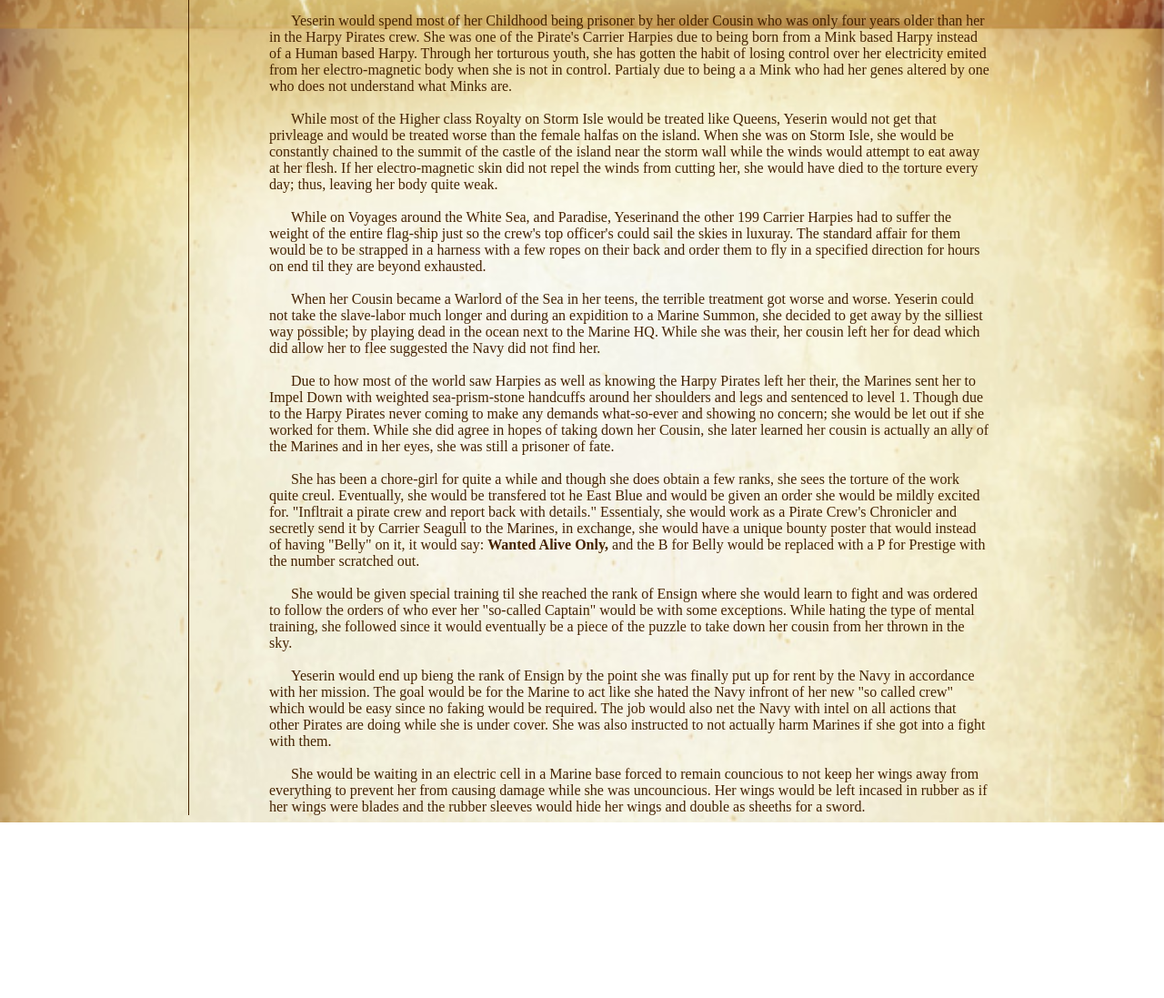
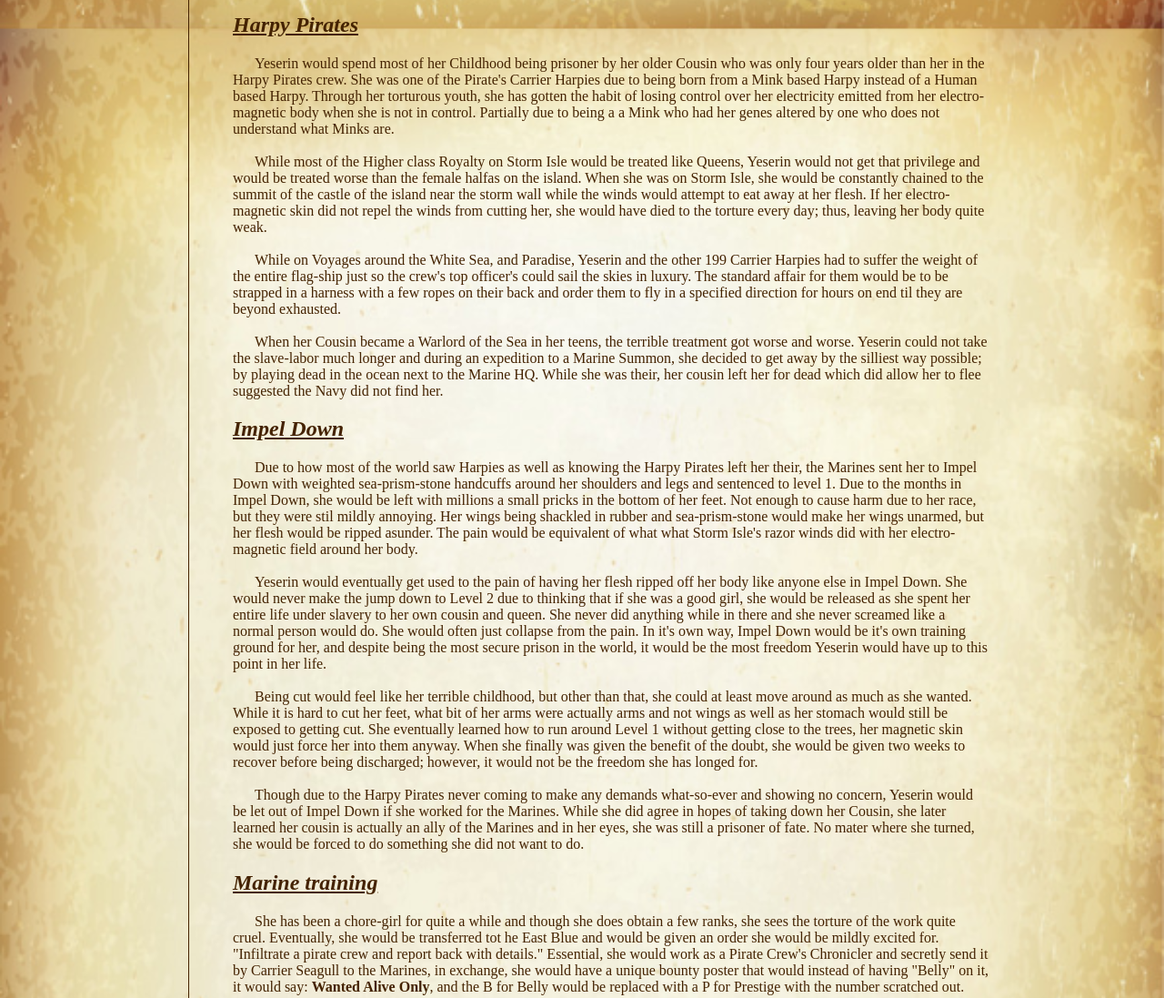
Before and after one commit to MECHDRAGON777/mechdragon777.github.io, a plain HTML site: page Role-play_Bios/One-Piece/Yeserin.html in a window 1280 px wide. Shown: the part 1780-2877 px from the top of the page at 91% size. Before the commit the page ends 2684 px from the top, so only its background shows below. Drawn offline with Linux system fonts and the light colour scheme.

Commit message:
Update Yeserin.html
Updated the Impel Down segment of the backstory.

```diff
--- a/Role-play_Bios/One-Piece/Yeserin.html
+++ b/Role-play_Bios/One-Piece/Yeserin.html
@@ -174,23 +174,30 @@
 		<hr>
 		<div class="indent">
 			<h1>BACKSTORY</h1>
-			<div class="tab" style="text-indent: 24px;">Yeserin would spend most of her Childhood being prisoner by her older Cousin who was only four years older than her in the Harpy Pirates crew. She was one of the Pirate's Carrier Harpies due to being born from a Mink based Harpy instead of a Human based Harpy. Through her torturous youth, she has gotten the habit of losing control over her electricity emited from her electro-magnetic body when she is not in control. Partialy due to being a a Mink who had her genes altered by one who does not understand what Minks are.</div>
+			<h2><u><em>Harpy Pirates</em></u></h2>
+			<div style="text-indent: 24px;">Yeserin would spend most of her Childhood being prisoner by her older Cousin who was only four years older than her in the Harpy Pirates crew. She was one of the Pirate's Carrier Harpies due to being born from a Mink based Harpy instead of a Human based Harpy. Through her torturous youth, she has gotten the habit of losing control over her electricity emitted from her electro-magnetic body when she is not in control. Partially due to being a a Mink who had her genes altered by one who does not understand what Minks are.</div>
 			<br>
-			<div class="tab" style="text-indent: 24px;">While most of the Higher class Royalty on Storm Isle would be treated like Queens, Yeserin would not get that privleage and would be treated worse than the female halfas on the island. When she was on Storm Isle, she would be constantly chained to the summit of the castle of the island near the storm wall while the winds would attempt to eat away at her flesh. If her electro-magnetic skin did not repel the winds from cutting her, she would have died to the torture every day; thus, leaving her body quite weak.</div>
+			<div style="text-indent: 24px;">While most of the Higher class Royalty on Storm Isle would be treated like Queens, Yeserin would not get that privilege and would be treated worse than the female halfas on the island. When she was on Storm Isle, she would be constantly chained to the summit of the castle of the island near the storm wall while the winds would attempt to eat away at her flesh. If her electro-magnetic skin did not repel the winds from cutting her, she would have died to the torture every day; thus, leaving her body quite weak.</div>
 			<br>
-			<div class="tab" style="text-indent: 24px;">While on Voyages around the White Sea, and Paradise, Yeserinand the other 199 Carrier Harpies had to suffer the weight of the entire flag-ship just so the crew's top officer's could sail the skies in luxuray. The standard affair for them would be to be strapped in a harness with a few ropes on their back and order them to fly in a specified direction for hours on end til they are beyond exhausted.</div>
+			<div style="text-indent: 24px;">While on Voyages around the White Sea, and Paradise, Yeserin and the other 199 Carrier Harpies had to suffer the weight of the entire flag-ship just so the crew's top officer's could sail the skies in luxury. The standard affair for them would be to be strapped in a harness with a few ropes on their back and order them to fly in a specified direction for hours on end til they are beyond exhausted.</div>
 			<br>
-			<div class="tab" style="text-indent: 24px;">When her Cousin became a Warlord of the Sea in her teens, the terrible treatment got worse and worse. Yeserin could not take the slave-labor much longer and during an expidition to a Marine Summon, she decided to get away by the silliest way possible; by playing dead in the ocean next to the Marine HQ. While she was their, her cousin left her for dead which did allow her to flee suggested the Navy did not find her.</div>
+			<div style="text-indent: 24px;">When her Cousin became a Warlord of the Sea in her teens, the terrible treatment got worse and worse. Yeserin could not take the slave-labor much longer and during an expedition to a Marine Summon, she decided to get away by the silliest way possible; by playing dead in the ocean next to the Marine HQ. While she was their, her cousin left her for dead which did allow her to flee suggested the Navy did not find her.</div>
+			<h2><u><em>Impel Down</em></u></h2>
+			<div style="text-indent: 24px;">Due to how most of the world saw Harpies as well as knowing the Harpy Pirates left her their, the Marines sent her to Impel Down with weighted sea-prism-stone handcuffs around her shoulders and legs and sentenced to level 1. Due to the months in Impel Down, she would be left with millions a small pricks in the bottom of her feet. Not enough to cause harm due to her race, but they were stil mildly annoying. Her wings being shackled in rubber and sea-prism-stone would make her wings unarmed, but her flesh would be ripped asunder. The pain would be equivalent of what what Storm Isle's razor winds did with her electro-magnetic field around her body.</div>
 			<br>
-			<div class="tab" style="text-indent: 24px;">Due to how most of the world saw Harpies as well as knowing the Harpy Pirates left her their, the Marines sent her to Impel Down with weighted sea-prism-stone handcuffs around her shoulders and legs and sentenced to level 1. Though due to the Harpy Pirates never coming to make any demands what-so-ever and showing no concern; she would be let out if she worked for them. While she did agree in hopes of taking down her Cousin, she later learned her cousin is actually an ally of the Marines and in her eyes, she was still a prisoner of fate.</div>
+			<div style="text-indent: 24px;">Yeserin would eventually get used to the pain of having her flesh ripped off her body like anyone else in Impel Down. She would never make the jump down to Level 2 due to thinking that if she was a good girl, she would be released as she spent her entire life under slavery to her own cousin and queen. She never did anything while in there and she never screamed like a normal person would do. She would often just collapse from the pain. In it's own way, Impel Down would be it's own training ground for her, and despite being the most secure prison in the world, it would be the most freedom Yeserin would have up to this point in her life.</div>
 			<br>
-			<div class="tab" style="text-indent: 24px;">She has been a chore-girl for quite a while and though she does obtain a few ranks, she sees the torture of the work quite creul. Eventually, she would be transfered tot he East Blue and would be given an order she would be mildly excited for. "Infltrait a pirate crew and report back with details." Essentialy, she would work as a Pirate Crew's Chronicler and secretly send it by Carrier Seagull to the Marines, in exchange, she would have a unique bounty poster that would instead of having "Belly" on it, it would say: <strong>Wanted Alive Only,</strong> and the B for Belly would be replaced with a P for Prestige with the number scratched out.</div>
+			<div style="text-indent: 24px;">Being cut would feel like her terrible childhood, but other than that, she could at least move around as much as she wanted. While it is hard to cut her feet, what bit of her arms were actually arms and not wings as well as her stomach would still be exposed to getting cut. She eventually learned how to run around Level 1 without getting close to the trees, her magnetic skin would just force her into them anyway. When she finally was given the benefit of the doubt, she would be given two weeks to recover before being discharged; however, it would not be the freedom she has longed for.</div>
+			<br>
+			<div style="text-indent: 24px;">Though due to the Harpy Pirates never coming to make any demands what-so-ever and showing no concern, Yeserin would be let out of Impel Down if she worked for the Marines. While she did agree in hopes of taking down her Cousin, she later learned her cousin is actually an ally of the Marines and in her eyes, she was still a prisoner of fate. No mater where she turned, she would be forced to do something she did not want to do.</div>
+			<h2><u><em>Marine training</em></u></h2>
+			<div style="text-indent: 24px;">She has been a chore-girl for quite a while and though she does obtain a few ranks, she sees the torture of the work quite cruel. Eventually, she would be transferred tot he East Blue and would be given an order she would be mildly excited for. "Infiltrate a pirate crew and report back with details." Essential, she would work as a Pirate Crew's Chronicler and secretly send it by Carrier Seagull to the Marines, in exchange, she would have a unique bounty poster that would instead of having "Belly" on it, it would say: <b>Wanted Alive Only</b>, and the B for Belly would be replaced with a P for Prestige with the number scratched out.</div>
             <br>
-			<div class="tab" style="text-indent: 24px;">She would be given special training til she reached the rank of Ensign where she would learn to fight and was ordered to follow the orders of who ever her "so-called Captain" would be with some exceptions. While hating the type of mental training, she followed since it would eventually be a piece of the puzzle to take down her cousin from her thrown in the sky.</div>
+			<div style="text-indent: 24px;">She would be given special training til she reached the rank of Ensign where she would learn to fight and was ordered to follow the orders of who ever her "so-called Captain" would be with some exceptions. While hating the type of mental training, she followed since it would eventually be a piece of the puzzle to take down her cousin from her thrown in the sky.</div>
             <br>
-			<div class="tab" style="text-indent: 24px;">Yeserin would end up bieng the rank of Ensign by the point she was finally put up for rent by the Navy in accordance with her mission. The goal would be for the Marine to act like she hated the Navy infront of her new "so called crew" which would be easy since no faking would be required. The job would also net the Navy with intel on all actions that other Pirates are doing while she is under cover. She was also instructed to not actually harm Marines if she got into a fight with them.</div>
+			<div style="text-indent: 24px;">Yeserin would end up being the rank of Ensign by the point she was finally put up for rent by the Navy in accordance with her mission. The goal would be for the Marine to act like she hated the Navy in front of her new "so called crew" which would be easy since no faking would be required. The job would also net the Navy with Intel on all actions that other Pirates are doing while she is under cover. She was also instructed to not actually harm Marines if she got into a fight with them.</div>
             <br>
-			<div class="tab" style="text-indent: 24px;">She would be waiting in an electric cell in a Marine base forced to remain councious to not keep her wings away from everything to prevent her from causing damage while she was uncouncious. Her wings would be left incased in rubber as if her wings were blades and the rubber sleeves would hide her wings and double as sheeths for a sword.</div>
+			<div style="text-indent: 24px;">She would be waiting in an electric cell in a Marine base forced to remain conscious to not keep her wings away from everything to prevent her from causing damage while she was unconscious. Her wings would be left encased in rubber as if her wings were blades and the rubber sleeves would hide her wings and double as sheaths for a sword.</div>
 		<div>
 	</body>
 </html>
```
